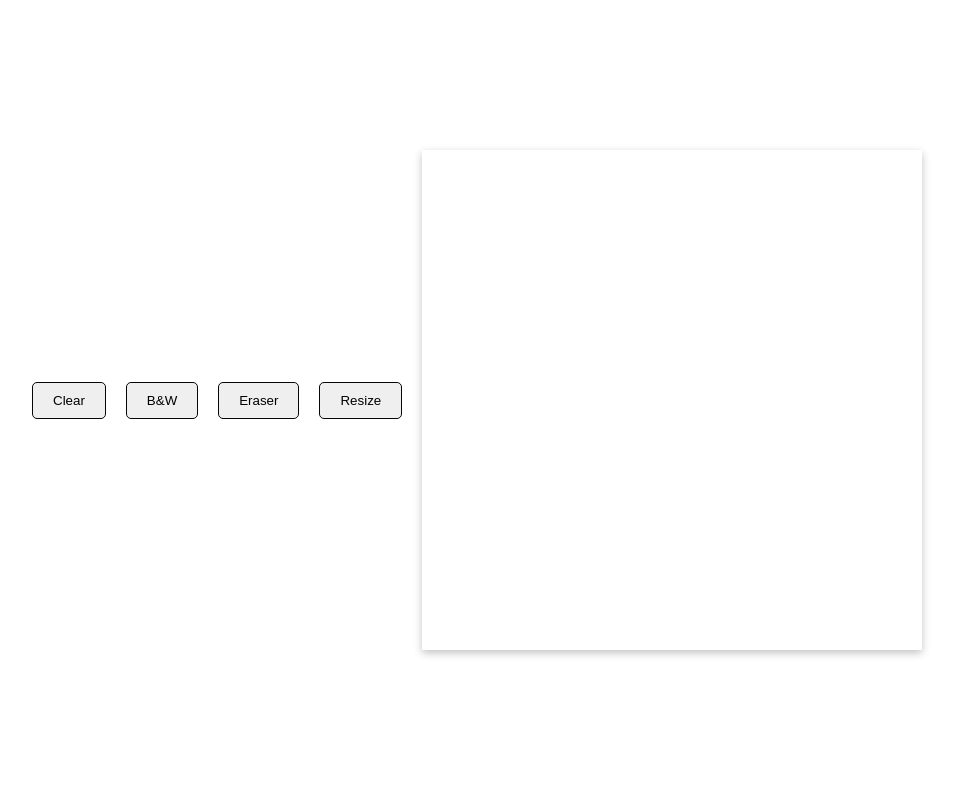
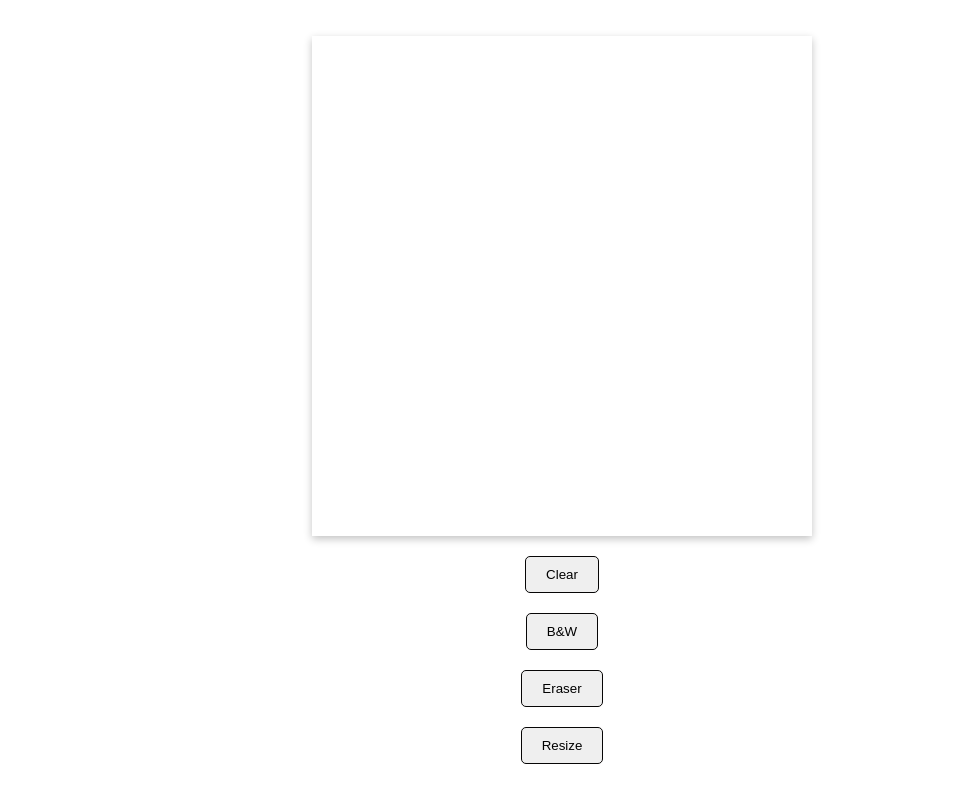
Before and after one commit to mihirchandna/etch-a-sketch, a plain HTML site: page index.html in a window 1280 px wide. Shown: the whole page, without its empty margins (78-1034 px from the left). Drawn offline with Linux system fonts and the light colour scheme.

Commit message:
Changed Button Positions

```diff
--- a/index.html
+++ b/index.html
@@ -8,11 +8,11 @@
 </head>
 <body>
     <main class="main">
+        <div id="grid" class="grid"></div>
         <button id="clear">Clear</button>
         <button id="BW">B&W</button>
         <button id="eraser">Eraser</button>
         <button id="resize">Resize</button>
-        <div id="grid" class="grid"></div>
     </main>
     <script src="./script.js"></script>
 </body>
--- a/style.css
+++ b/style.css
@@ -8,8 +8,9 @@ body {
     background-color: var(--background-color);
 }
 
-main {
+.main {
     display: flex;
+    flex-direction: column;
     align-items: center;
     gap: 20px;
     max-width: 1100px;
@@ -22,6 +23,9 @@ main {
     display: flex;
     flex-direction: column;
     gap: 10px;
+    margin-top: 20px;
+    width: 100%;
+    align-items: center;
 }
 
 button {
@@ -33,8 +37,10 @@ button {
 
 .grid {
     display: grid;
-    width: 500px;
-    height: 500px;
+    width: 100%;
+    max-width: 500px;
+    aspect-ratio: 1;
     background-color: var(--secondary-light);
     box-shadow: rgba(0, 0, 0, 0.24) 0px 3px 8px;
+    margin: 0 auto;
 }
```
